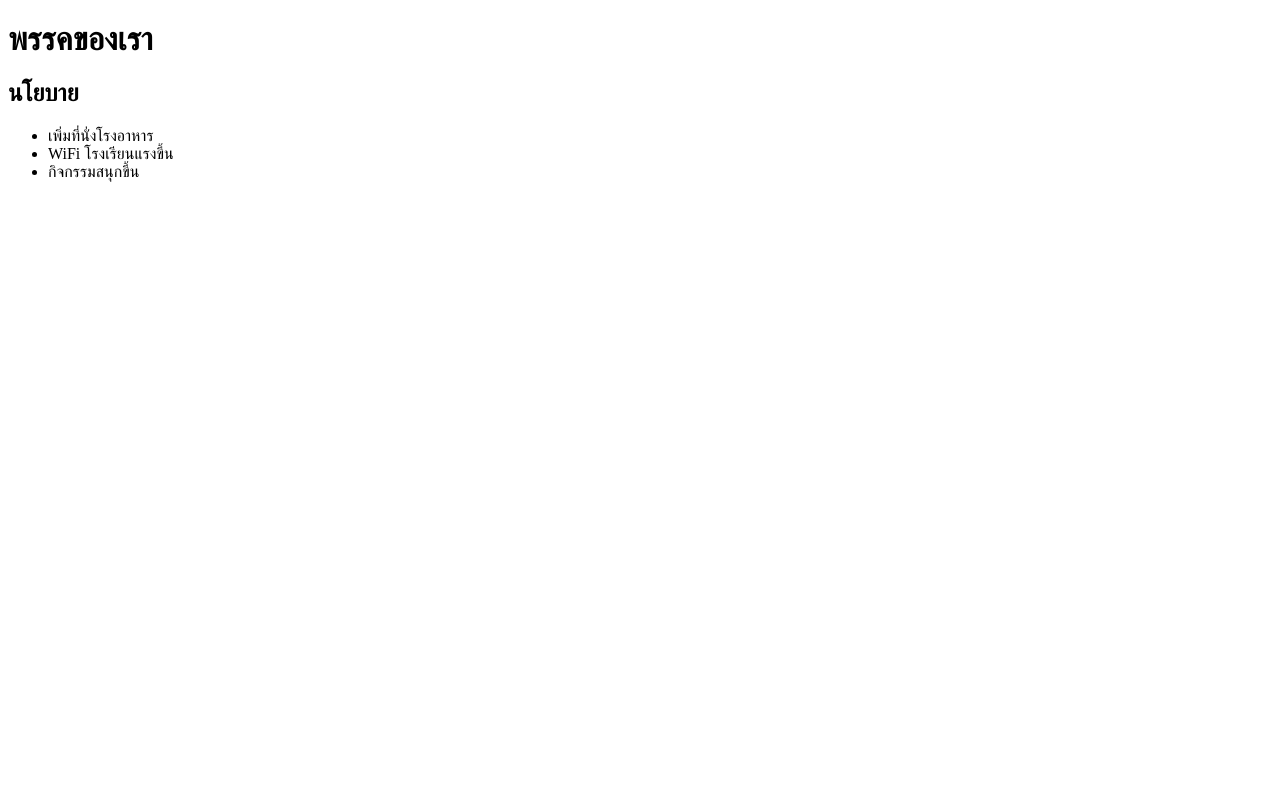
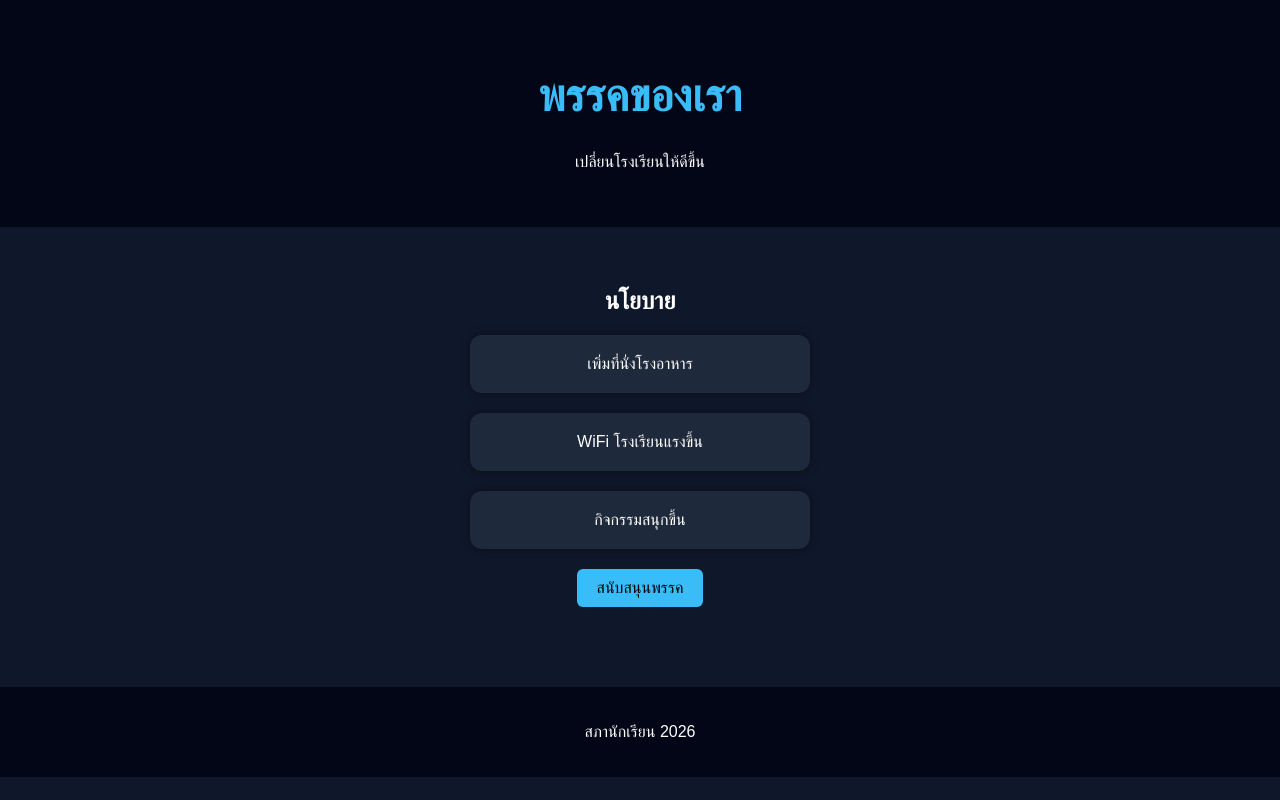
Before and after one commit to tyossaphatt-dot/Party, a plain HTML site: page index.html in a window 1280 px wide. Drawn offline with Linux system fonts and the light colour scheme.

Commit message:
index.html

```diff
--- a/index.html
+++ b/index.html
@@ -3,18 +3,93 @@
 <head>
 <meta charset="UTF-8">
 <title>พรรคสภานักเรียน</title>
+
+<style>
+
+body{
+margin:0;
+font-family:Arial;
+background:#0f172a;
+color:white;
+text-align:center;
+}
+
+header{
+background:#020617;
+padding:40px;
+}
+
+h1{
+font-size:45px;
+color:#38bdf8;
+}
+
+.section{
+padding:40px;
+}
+
+.card{
+background:#1e293b;
+padding:20px;
+margin:20px auto;
+width:300px;
+border-radius:12px;
+box-shadow:0 0 10px rgba(0,0,0,0.4);
+}
+
+button{
+padding:10px 20px;
+border:none;
+background:#38bdf8;
+color:black;
+font-size:16px;
+border-radius:6px;
+cursor:pointer;
+}
+
+button:hover{
+background:#0ea5e9;
+}
+
+footer{
+background:#020617;
+padding:20px;
+margin-top:40px;
+}
+
+</style>
 </head>
 
 <body>
 
+<header>
 <h1>พรรคของเรา</h1>
+<p>เปลี่ยนโรงเรียนให้ดีขึ้น</p>
+</header>
+
+<div class="section">
 
 <h2>นโยบาย</h2>
-<ul>
-<li>เพิ่มที่นั่งโรงอาหาร</li>
-<li>WiFi โรงเรียนแรงขึ้น</li>
-<li>กิจกรรมสนุกขึ้น</li>
-</ul>
+
+<div class="card">
+เพิ่มที่นั่งโรงอาหาร
+</div>
+
+<div class="card">
+WiFi โรงเรียนแรงขึ้น
+</div>
+
+<div class="card">
+กิจกรรมสนุกขึ้น
+</div>
+
+<button>สนับสนุนพรรค</button>
+
+</div>
+
+<footer>
+<p>สภานักเรียน 2026</p>
+</footer>
 
 </body>
 </html>
```
